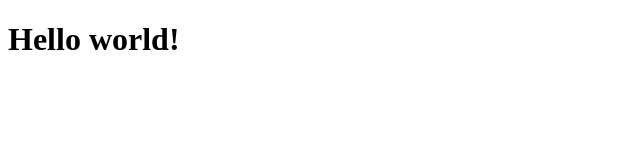
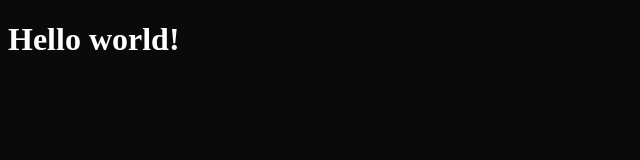
Before and after one commit to xsczshadowdragon/fantasy-campaigns, a plain HTML site: page index.html in a window 1280 px wide. Shown: the whole page, without its empty margins (0-640 px from the left). Drawn offline with Linux system fonts and the light colour scheme.

Commit message:
Update index.html

```diff
--- a/index.html
+++ b/index.html
@@ -1,12 +1,28 @@
 <!DOCTYPE html>
 <html lang="en">
+
 <head>
-    <meta charset="UTF-8">
-    <meta http-equiv="X-UA-Compatible" content="IE=edge">
-    <meta name="viewport" content="width=device-width, initial-scale=1.0">
-    <title>Document</title>
+
+<meta charset="UTF-8">
+<meta http-equiv="X-UA-Compatible" content="IE=edge">
+<meta name="viewport" content="width=device-width, initial-scale=1.0">
+<title>Document</title>
+
+<style>
+
+body {
+    background-color: rgb(10, 10, 10);
+    color: white;
+}
+
+</style>
+
 </head>
+
 <body>
+
     <h1>Hello world!</h1>
+
 </body>
+
 </html>
```
